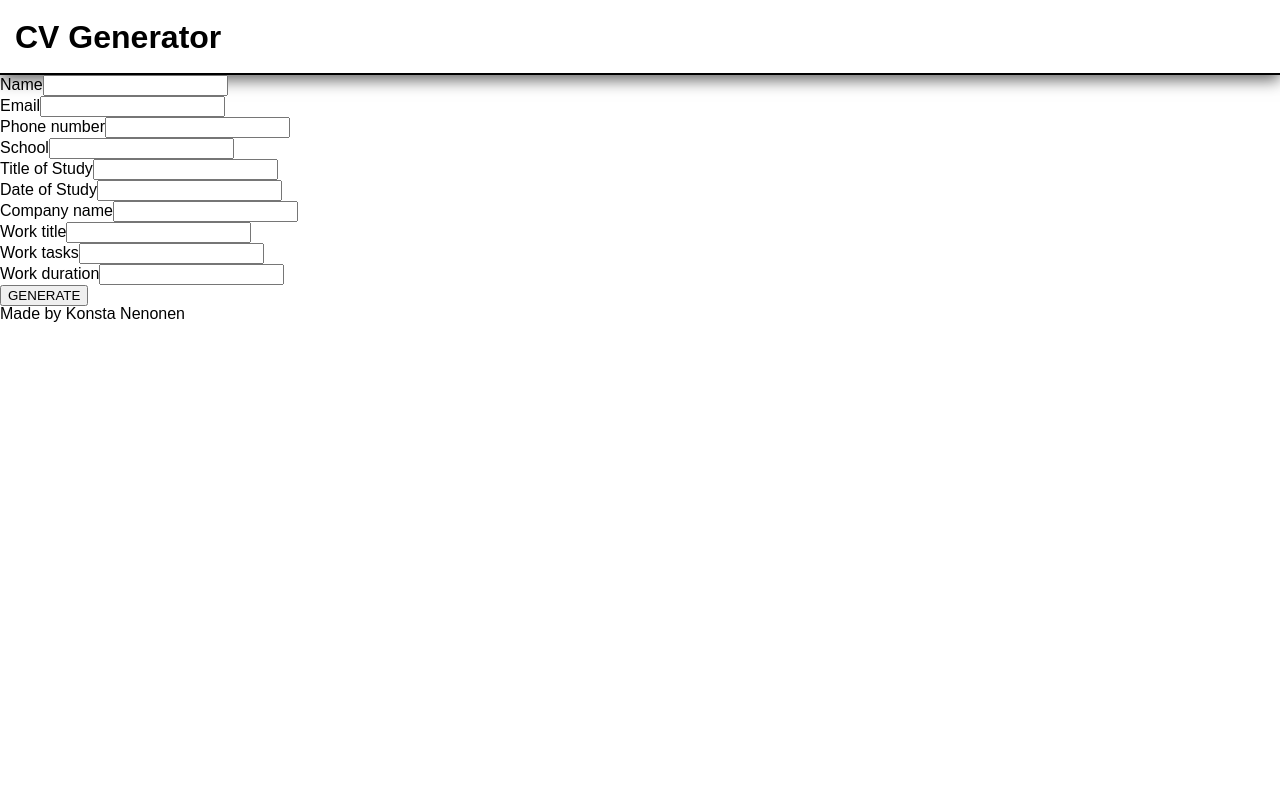
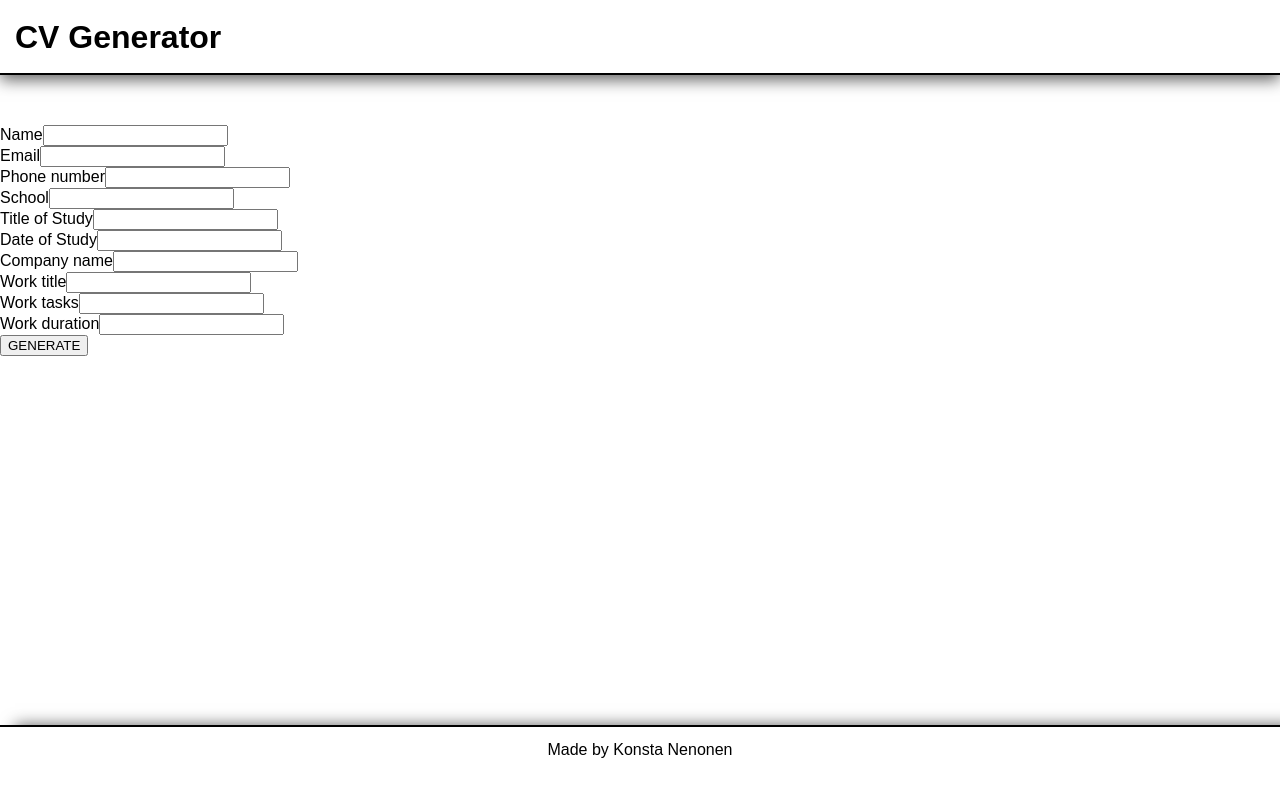
Before and after one commit to Konstanenonen/cv-application, a React (Create React App) app: page / in a window 1280 px wide. Shown: the top 796 px of the page. Built offline with nearby package versions, Linux system fonts and the light colour scheme.

Commit message:
Added basic styling to footer

```diff
--- a/src/components/Footer.tsx
+++ b/src/components/Footer.tsx
@@ -1,11 +1,12 @@
 /* eslint-disable react/prefer-stateless-function */
 import React from "react";
+import "../styles/Footer.css";
 
 class Footer extends React.Component {
   render() {
     return (
-      <footer>
-        <p>Made by Konsta Nenonen</p>
+      <footer className="footer">
+        <p className="footer-text">Made by Konsta Nenonen</p>
       </footer>
     );
   }
--- /dev/null
+++ b/src/styles/Footer.css
@@ -0,0 +1,14 @@
+.footer {
+  position: absolute;
+  bottom: 0;
+  width: 100%;
+  height: 75px;
+  border-top: 2px solid black;
+  box-shadow: 15px 0px 15px rgba(0, 0, 0, 0.611);
+  padding: 15px;
+  margin-top: 50px;
+}
+
+.footer-text {
+  text-align: center;
+}
--- a/src/styles/NavBar.css
+++ b/src/styles/NavBar.css
@@ -5,6 +5,7 @@
   display: flex;
   align-items: center;
   padding: 15px;
+  margin-bottom: 50px;
 }
 
 .nav-title {
```
